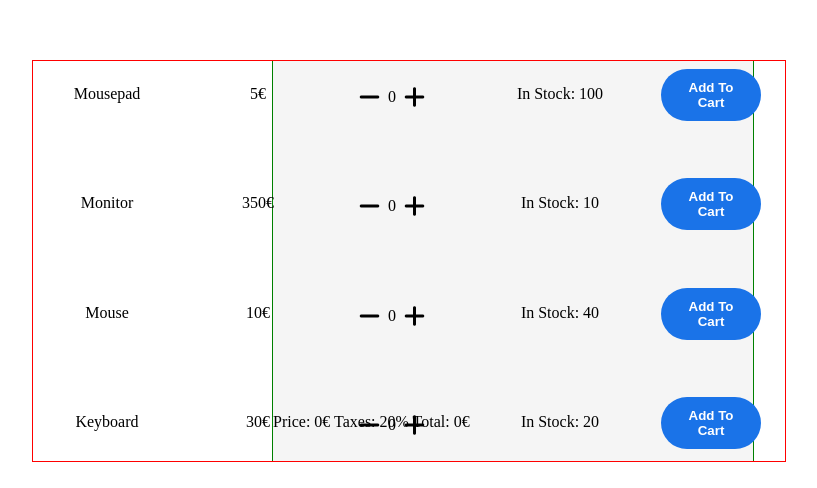
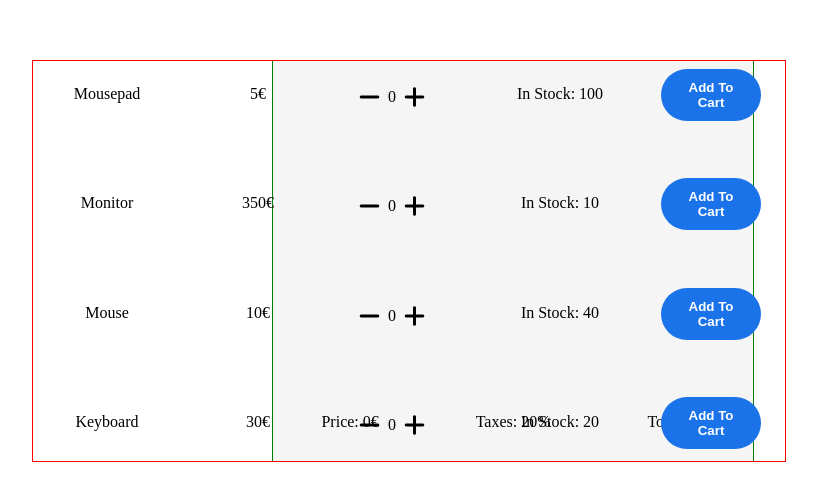
Before and after one commit to dariojularic/mini-shopping-cart-js, a website built with Vite: page index.html in a window 1280 px wide. Shown: the part 148-636 px from the top of the page, without its empty margins (8-825 px from the left). Built offline with nearby package versions, Linux system fonts and the light colour scheme.

Commit message:
Add style

```diff
--- a/main.js
+++ b/main.js
@@ -137,7 +137,7 @@ class CartManager{
 }
 
 function displayFinance(total) {
-  finance.innerHTML = `Price: ${total - (total * 0.2)}€ Taxes: 20% Total: ${total}€`
+  finance.innerHTML = `<span>Price: ${total - (total * 0.2)}€</span> <span>Taxes: 20% </span> <span> Total: ${total}€ </span>`
 }
 
 
--- a/style.css
+++ b/style.css
@@ -109,3 +109,8 @@ body {
   background-color: #d91a1a;
   transition: 0.3s;
 }
+
+.finance {
+  display: flex;
+  justify-content: space-around;
+}
```
